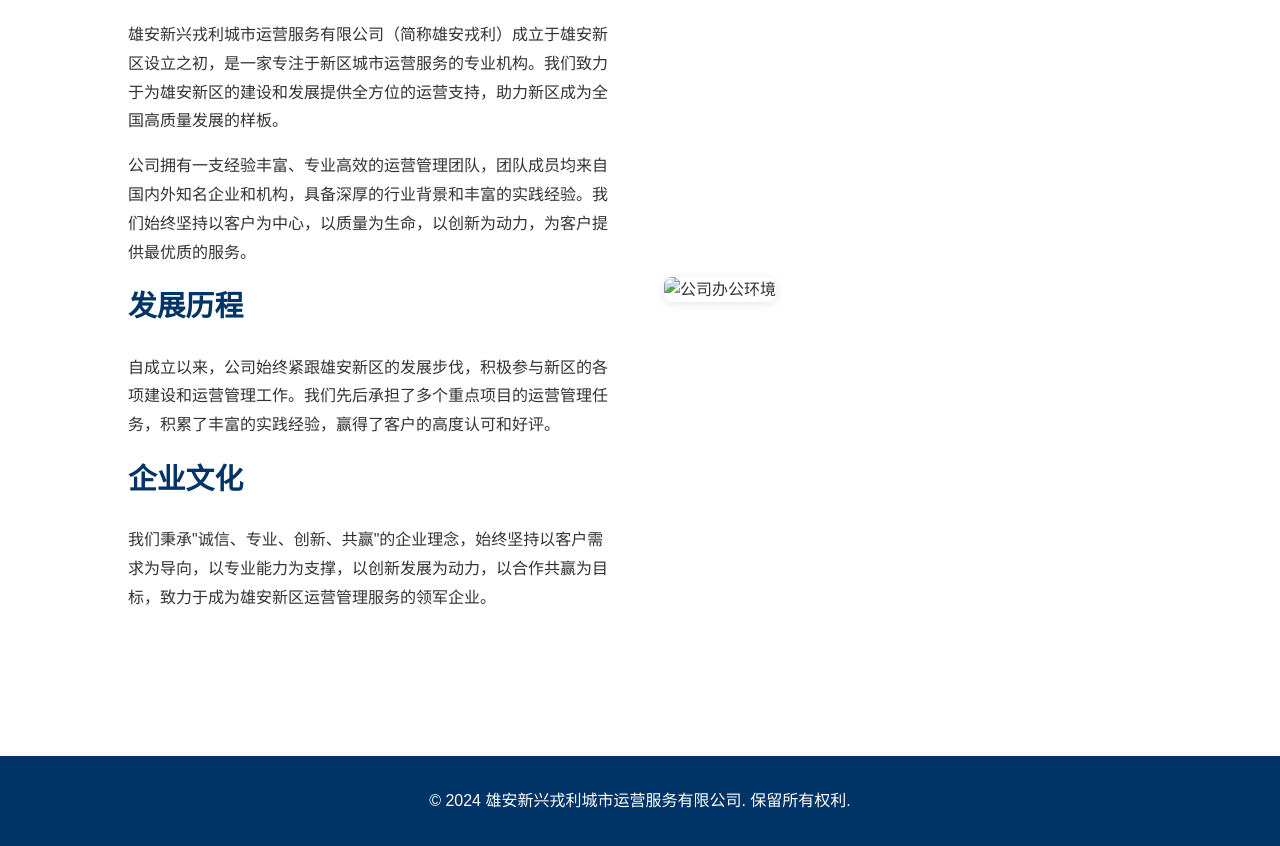
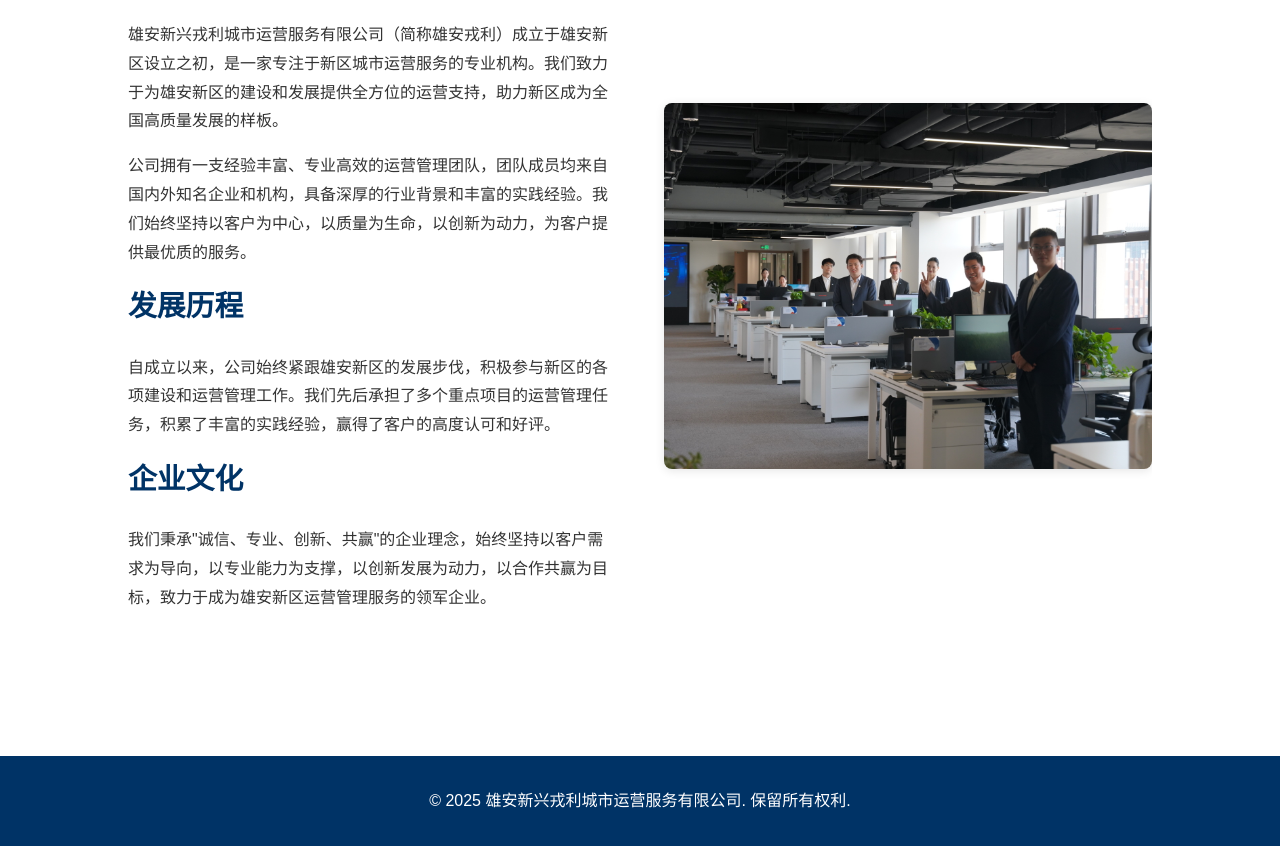
Before and after one commit to HenrySun36/xxrl, a plain HTML site: page about.html in a window 1280 px wide. Shown: the part 257-1103 px from the top of the page. Drawn offline with Linux system fonts and the light colour scheme.

Commit message:
Update about.html

```diff
--- a/about.html
+++ b/about.html
@@ -39,7 +39,7 @@
                         <p>我们秉承"诚信、专业、创新、共赢"的企业理念，始终坚持以客户需求为导向，以专业能力为支撑，以创新发展为动力，以合作共赢为目标，致力于成为雄安新区运营管理服务的领军企业。</p>
                     </div>
                     <div class="about-image">
-                        <img src="about.jpg" alt="公司办公环境">
+                        <img src="公司办公环境.jpg" alt="公司办公环境">
                     </div>
                 </div>
             </div>
@@ -48,10 +48,11 @@
 
     <footer>
         <div class="container">
-            <p>&copy; 2024 雄安新兴戎利城市运营服务有限公司. 保留所有权利.</p>
+            <p>&copy; 2025 雄安新兴戎利城市运营服务有限公司. 保留所有权利.</p>
         </div>
     </footer>
 
     <script src="script.js"></script>
 </body>
+
 </html>
```
